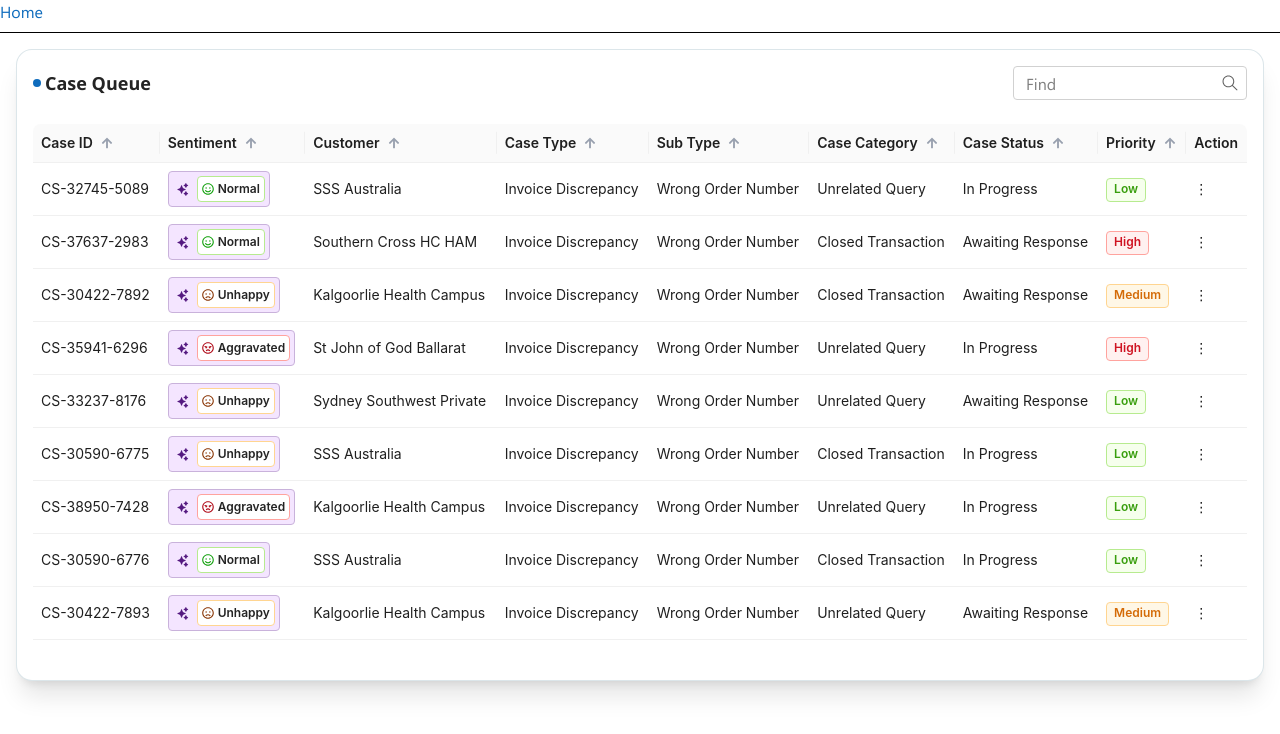
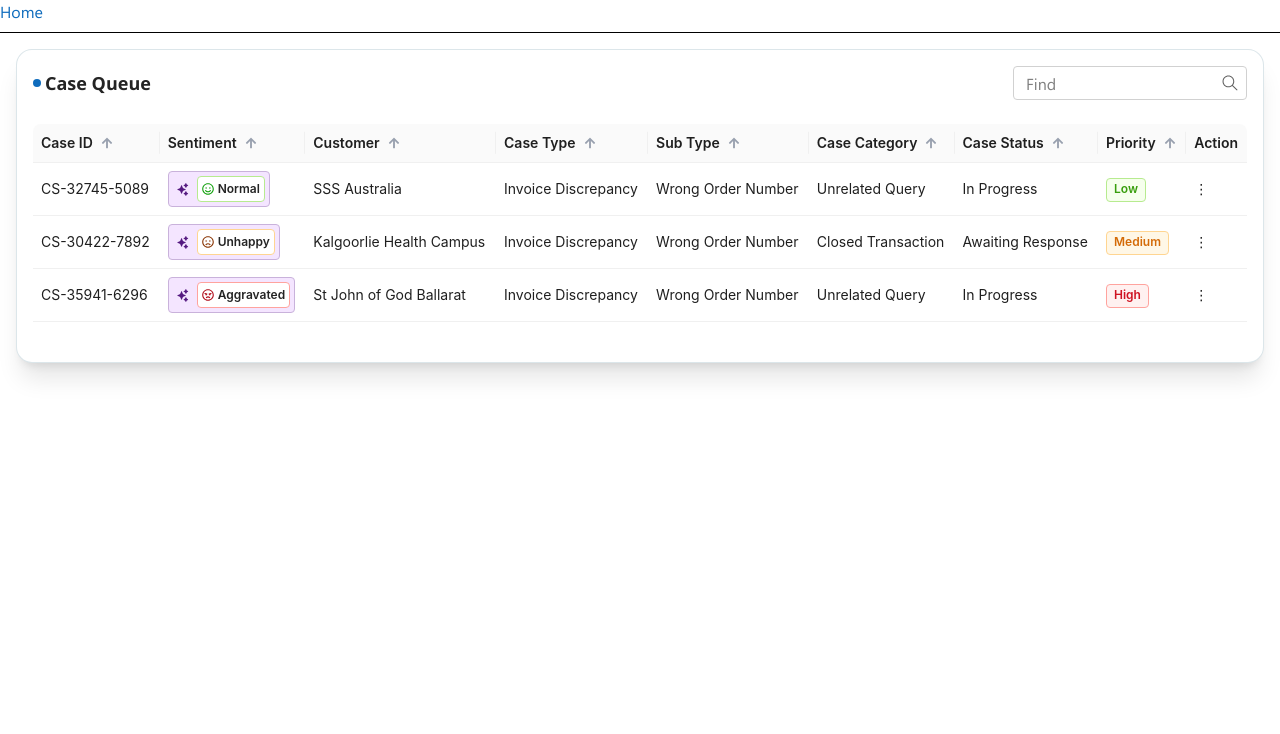
Before and after one commit to salmancrc/Bionics-JJ, a React (Vite) app: page / in a window 1280 px wide. Shown: the top 734 px of the page. Built offline with nearby package versions, Linux system fonts and the light colour scheme.

Commit message:
Remove extra case entries from CaseTable

```diff
--- a/src/components/CaseTable.tsx
+++ b/src/components/CaseTable.tsx
@@ -119,14 +119,8 @@ const columns: ColumnsType<Case> = [
 
 const data: Case[] = [
   { id: 'CS-32745-5089', sentiment: 'Normal', customer: 'SSS Australia', caseType: 'Invoice Discrepancy', subType: 'Wrong Order Number', caseCategory: 'Unrelated Query', caseStatus: 'In Progress', priority: 'Low' },
-  { id: 'CS-37637-2983', sentiment: 'Normal', customer: 'Southern Cross HC HAM', caseType: 'Invoice Discrepancy', subType: 'Wrong Order Number', caseCategory: 'Closed Transaction', caseStatus: 'Awaiting Response', priority: 'High' },
   { id: 'CS-30422-7892', sentiment: 'Unhappy', customer: 'Kalgoorlie Health Campus', caseType: 'Invoice Discrepancy', subType: 'Wrong Order Number', caseCategory: 'Closed Transaction', caseStatus: 'Awaiting Response', priority: 'Medium' },
   { id: 'CS-35941-6296', sentiment: 'Aggravated', customer: 'St John of God Ballarat', caseType: 'Invoice Discrepancy', subType: 'Wrong Order Number', caseCategory: 'Unrelated Query', caseStatus: 'In Progress', priority: 'High' },
-  { id: 'CS-33237-8176', sentiment: 'Unhappy', customer: 'Sydney Southwest Private', caseType: 'Invoice Discrepancy', subType: 'Wrong Order Number', caseCategory: 'Unrelated Query', caseStatus: 'Awaiting Response', priority: 'Low' },
-  { id: 'CS-30590-6775', sentiment: 'Unhappy', customer: 'SSS Australia', caseType: 'Invoice Discrepancy', subType: 'Wrong Order Number', caseCategory: 'Closed Transaction', caseStatus: 'In Progress', priority: 'Low' },
-  { id: 'CS-38950-7428', sentiment: 'Aggravated', customer: 'Kalgoorlie Health Campus', caseType: 'Invoice Discrepancy', subType: 'Wrong Order Number', caseCategory: 'Unrelated Query', caseStatus: 'In Progress', priority: 'Low' },
-  { id: 'CS-30590-6776', sentiment: 'Normal', customer: 'SSS Australia', caseType: 'Invoice Discrepancy', subType: 'Wrong Order Number', caseCategory: 'Closed Transaction', caseStatus: 'In Progress', priority: 'Low' },
-  { id: 'CS-30422-7893', sentiment: 'Unhappy', customer: 'Kalgoorlie Health Campus', caseType: 'Invoice Discrepancy', subType: 'Wrong Order Number', caseCategory: 'Unrelated Query', caseStatus: 'Awaiting Response', priority: 'Medium' },
 ];
 
 const CaseTable = () => (
```
